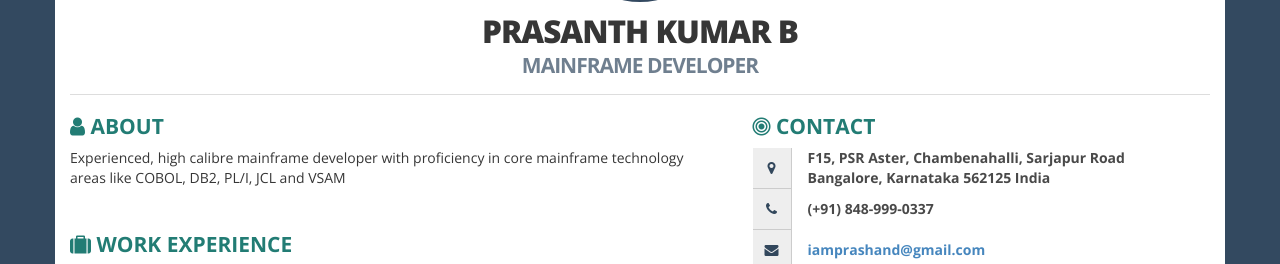
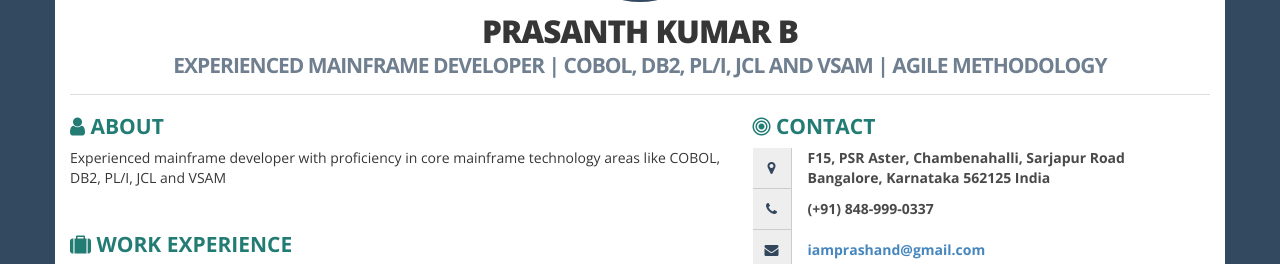
Before and after one commit to iamprashand/MyResume, a plain HTML site: page index.html in a window 1280 px wide. Shown: the part 163-427 px from the top of the page. Drawn offline with nearby package versions, Linux system fonts and the light colour scheme.

Commit message:
updated summary

```diff
--- a/index.html
+++ b/index.html
@@ -392,7 +392,7 @@ blockquote,
               <img src="https:&#x2F;&#x2F;media-exp1.licdn.com&#x2F;dms&#x2F;image&#x2F;C5603AQFWrD8aj2mG8A&#x2F;profile-displayphoto-shrink_200_200&#x2F;0?e&#x3D;1594857600&amp;v&#x3D;beta&amp;t&#x3D;rxTTKtdxzchVgp7jKRQ6YPTCKhcfNsStwqjPgQumb24" alt="avatar">
             </div>
             <div id="text-header" >
-              <h1>Prasanth Kumar B<br><span>Mainframe Developer</span></h1>
+              <h1>Prasanth Kumar B<br><span>Experienced Mainframe developer | COBOL, DB2, PL&#x2F;I, JCL and VSAM | Agile Methodology</span></h1>
             </div>
           </div>
         </div>
@@ -402,7 +402,7 @@ blockquote,
           <!-- ABOUT ME -->
           <div class="box">
             <h2><i class="fa fa-user ico"></i> About</h2>
-            <p>Experienced, high calibre mainframe developer with proficiency in core mainframe technology areas like COBOL, DB2, PL/I, JCL and VSAM</p>
+            <p>Experienced mainframe developer with proficiency in core mainframe technology areas like COBOL, DB2, PL/I, JCL and VSAM</p>
           </div>
           <!-- WORK EXPERIENCE -->
           <div class="box">
```
